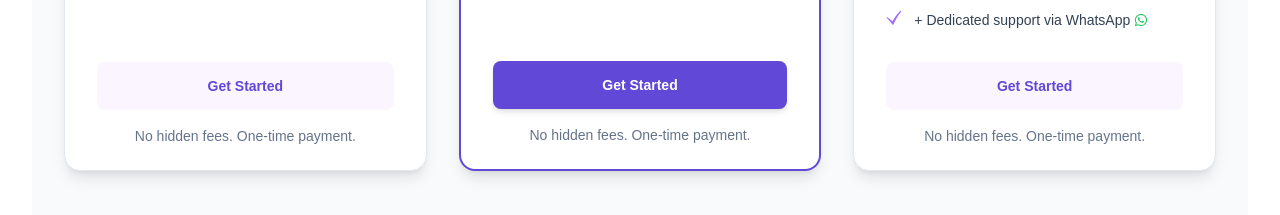
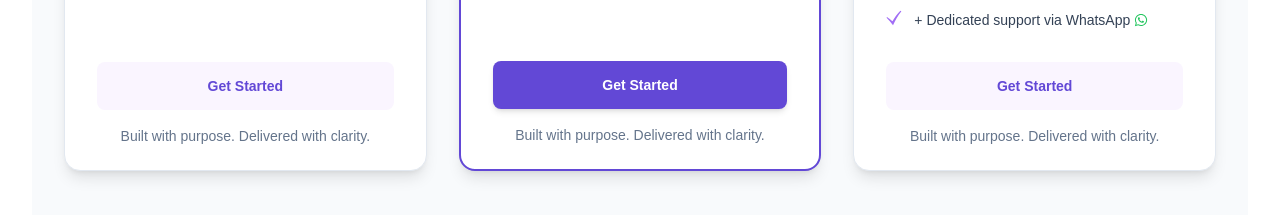
Before and after one commit to lodsa-ntos/launchpeak-starter, a React (Vite) app: page / in a window 1280 px wide. Shown: the part 3600-3815 px from the top of the page. Built offline with nearby package versions, Linux system fonts and the light colour scheme; a web font is replaced by a local one.

Commit message:
Update microtext in pricing plans for consistency and clarity

```diff
--- a/src/components/PriceSection.jsx
+++ b/src/components/PriceSection.jsx
@@ -16,7 +16,7 @@ const pricingPlans = [
       "Delivered in 5 days",
     ],
     cta: "Get Started",
-    microtext: "No hidden fees. One-time payment.",
+    microtext: "Built with purpose. Delivered with clarity.",
     mostPopular: false,
   },
   {
@@ -32,7 +32,7 @@ const pricingPlans = [
       "Delivered in 3 days",
     ],
     cta: "Get Started",
-    microtext: "No hidden fees. One-time payment.",
+    microtext: "Built with purpose. Delivered with clarity.",
     mostPopular: true,
   },
   {
@@ -55,7 +55,7 @@ const pricingPlans = [
       ,
     ],
     cta: "Get Started",
-    microtext: "No hidden fees. One-time payment.",
+    microtext: "Built with purpose. Delivered with clarity.",
     mostPopular: false,
   },
 ];
```
